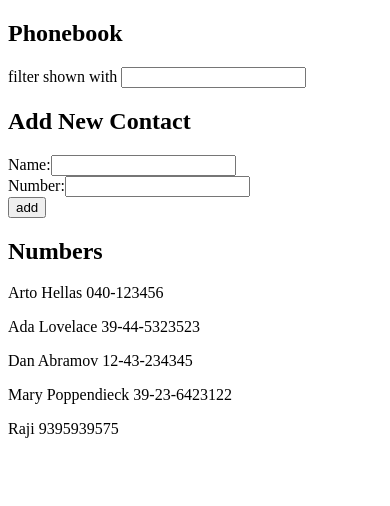
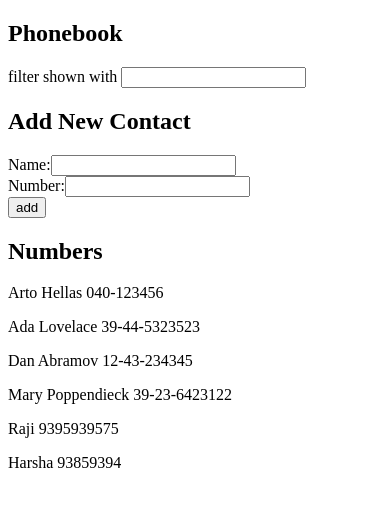
Before and after one commit to pharshavardhan2/fullstackopen, a React (Vite) app in the folder part2/phonebook/: page / in a window 390 px wide. Shown: the top 506 px of the page. Built offline with nearby package versions, Linux system fonts and the light colour scheme; data requests are answered from the project's data file.

Commit message:
solved step8 of part2/phonebook

```diff
--- a/part2/phonebook/db.json
+++ b/part2/phonebook/db.json
@@ -24,6 +24,11 @@
       "id": "df0e",
       "name": "Raji",
       "number": "9395939575"
+    },
+    {
+      "id": "ebe0",
+      "name": "Harsha",
+      "number": "93859394"
     }
   ]
 }
--- a/part2/phonebook/src/App.jsx
+++ b/part2/phonebook/src/App.jsx
@@ -1,15 +1,15 @@
 import { useState, useEffect } from 'react'
-import axios from 'axios'
 import ContactForm from './components/ContactForm'
 import Contacts from './components/Contacts'
+import contactService from './services/contacts'
 
 const App = () => {
   const [ contacts, setContacts ] = useState([])
   const [ queryName, setQueryName ] = useState('')
 
   useEffect(() => {
-    axios.get('http://localhost:3001/contacts')
-      .then(response => setContacts(response.data))
+    contactService.getAll()
+      .then(initialContacts => setContacts(initialContacts))
   }, [])
 
   const handleChangeQuery = (event) => {
--- a/part2/phonebook/src/components/ContactForm.jsx
+++ b/part2/phonebook/src/components/ContactForm.jsx
@@ -1,5 +1,5 @@
 import { useState } from 'react'
-import axios from 'axios'
+import contactService from '../services/contacts'
 
 const ContactForm = ({ contacts, setContacts }) => {
   const [ newName, setNewName ] = useState('')
@@ -16,9 +16,9 @@ const ContactForm = ({ contacts, setContacts }) => {
         name: newName,
         number: newNumber,
       }
-      axios.post('http://localhost:3001/contacts', contact)
-        .then(response => {
-          setContacts(contacts.concat(response.data))
+      contactService.create(contact)
+        .then(returnedContact => {
+          setContacts(contacts.concat(returnedContact))
           setNewName('')
           setNewNumber('')
         })
--- /dev/null
+++ b/part2/phonebook/src/services/contacts.jsx
@@ -0,0 +1,9 @@
+import axios from "axios"
+
+const BASE_URL = 'http://localhost:3001/contacts'
+
+const getAll = () => axios.get(BASE_URL).then(response => response.data)
+
+const create = newObject => axios.post(BASE_URL, newObject).then(response => response.data)
+
+export default { getAll, create }
```
